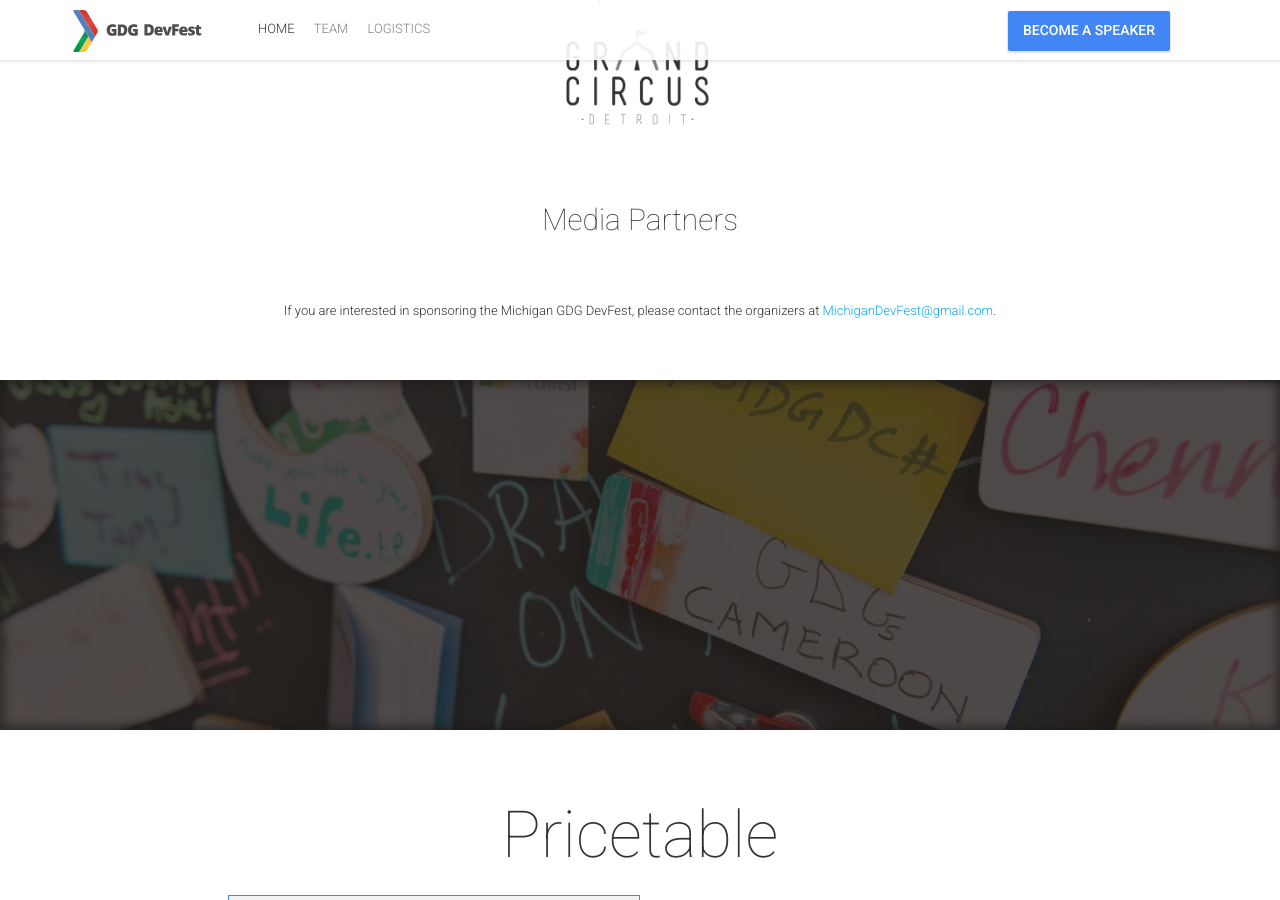
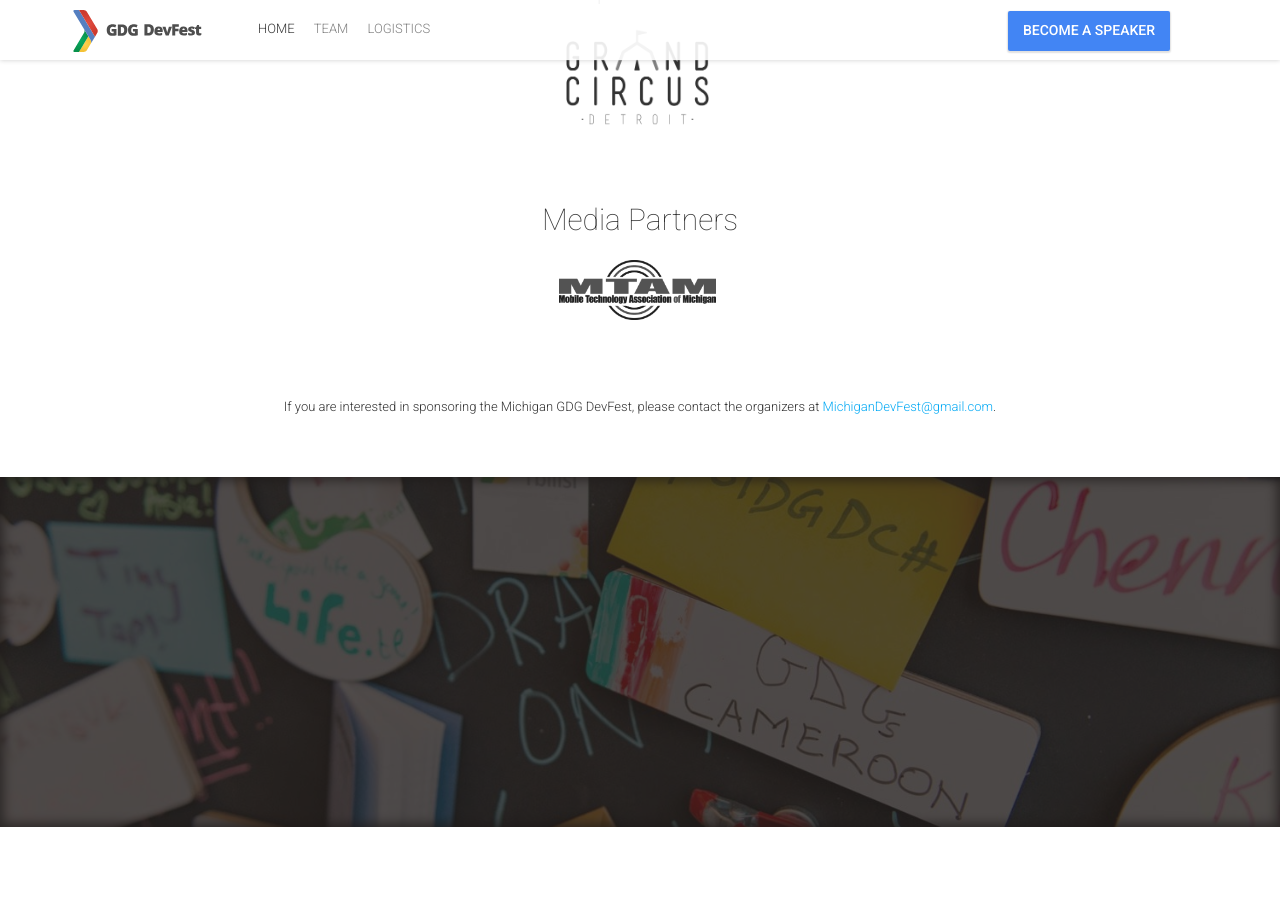
Before and after one commit to GDG-Michigan-DevFest/gdg-michigan-devfest.github.io, a Jekyll site: the page built from index.html, in a window 1280 px wide and 900 px high, scrolled down 4127 px. Built offline with Jekyll 4.4.1, drawn with Linux system fonts in a browser that asks for light colours; nearby versions of some CDN libraries; comment, search, counter and statistics services are not loaded.

Commit message:
add MTAM as sponsor

```diff
--- a/_data/partners.yml
+++ b/_data/partners.yml
@@ -10,4 +10,4 @@
 -
   group: "Media Partners"
   elements:
-#    - {name: "MTAM", description: "Mobile Technology Association of Michigan", link: "http://gomobilemichigan.com", imageUrl: "mtam.png"}
+    - {name: "MTAM", description: "Mobile Technology Association of Michigan", link: "http://gomobilemichigan.com", imageUrl: "mtam.png"}
```
